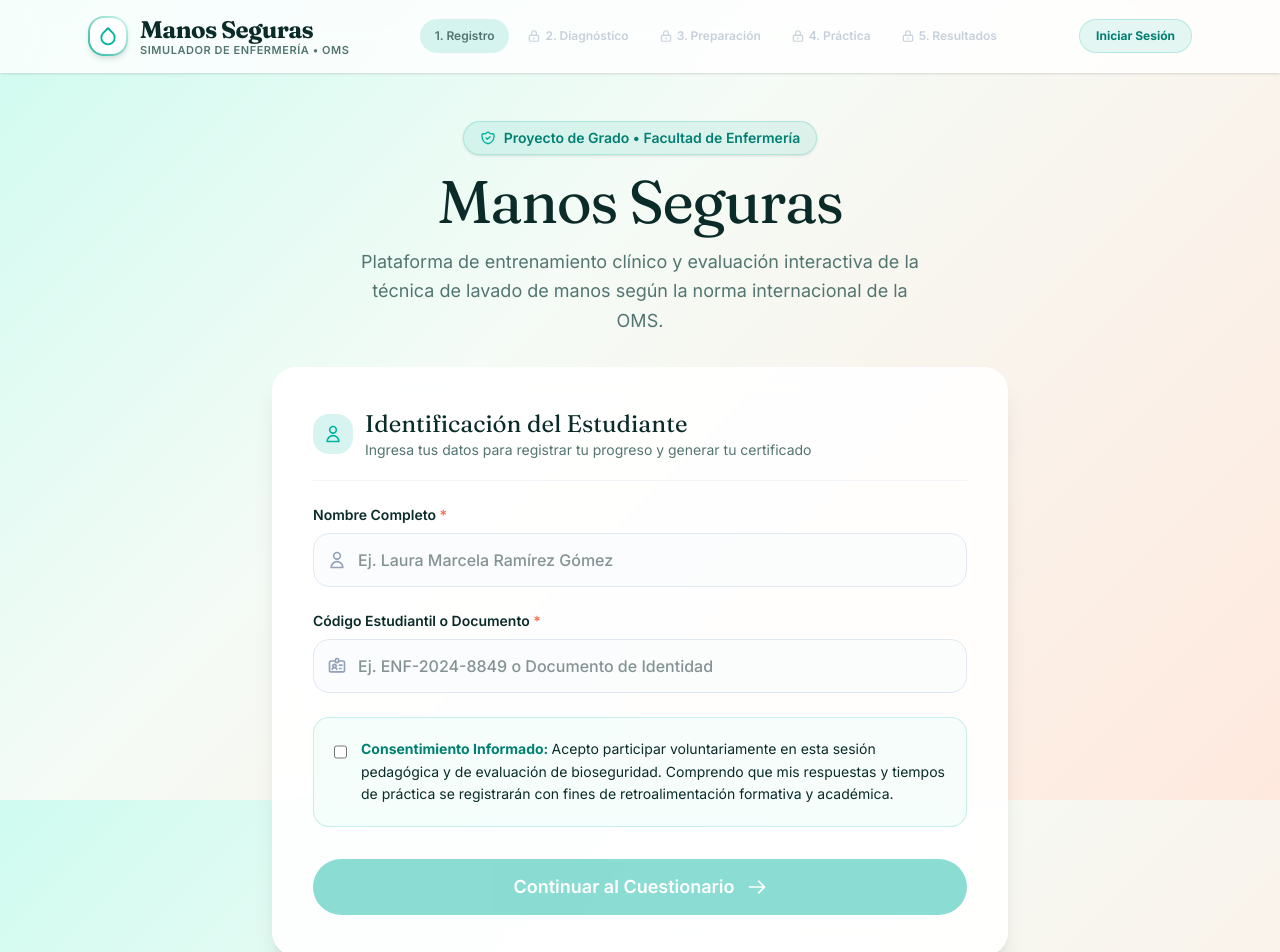
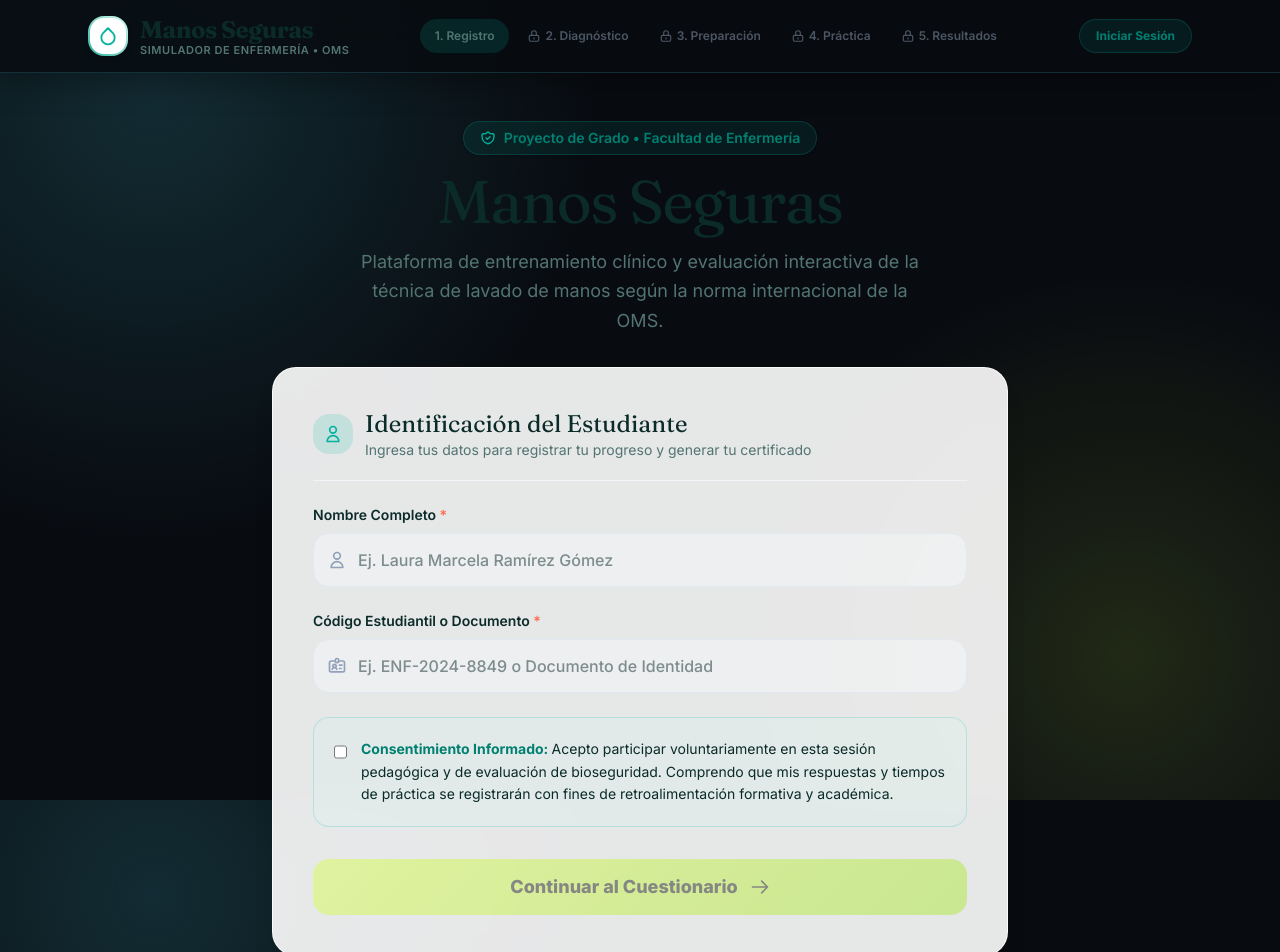
Before and after one commit to cristiancg11/Proyecto_Final_Software_Enfermeria, an Angular app: page /bienvenida in a window 1280 px wide. Shown: the top 952 px of the page. Built offline with nearby package versions, Linux system fonts and the light colour scheme.

Commit message:
style: add neon clinical button system

```diff
--- a/src/styles.css
+++ b/src/styles.css
@@ -26,18 +26,21 @@
 :root {
   --color-mint: #CFFBF0;
   --color-peach: #FFE9DE;
-  --color-primary: #00B39F;
-  --color-accent: #FF6A4D;
-  --color-ink: #0B2B29;
+  --color-primary: #D9FF43;
+  --color-accent: #50E7FF;
+  --color-ink: #F5F8FF;
 }
 
 body {
   font-family: 'Inter', sans-serif;
-  color: #0B2B29;
+  color: #F5F8FF;
   min-height: 100vh;
   margin: 0;
   padding: 0;
-  background: linear-gradient(135deg, #CFFBF0 0%, #F5FBF6 40%, #FFE9DE 100%);
+  background:
+    radial-gradient(circle at 12% 12%, rgba(80, 231, 255, 0.15), transparent 28rem),
+    radial-gradient(circle at 88% 82%, rgba(217, 255, 67, 0.12), transparent 24rem),
+    #080B10;
   background-attachment: fixed;
 }
 
@@ -69,23 +72,38 @@
   display: inline-flex;
   align-items: center;
   justify-content: center;
-  background-color: #00B39F;
-  color: #FFFFFF;
-  font-weight: 600;
+  position: relative;
+  overflow: hidden;
+  isolation: isolate;
+  background: linear-gradient(135deg, #D9FF43, #A8E92C);
+  color: #10150B;
+  font-weight: 800;
   padding: 0.875rem 2rem;
-  border-radius: 9999px;
-  transition: all 0.25s cubic-bezier(0.16, 1, 0.3, 1);
-  box-shadow: 0 4px 14px 0 rgba(0, 179, 159, 0.35);
+  border-radius: 1rem;
+  transition: transform 0.25s cubic-bezier(0.16, 1, 0.3, 1), box-shadow 0.25s ease, filter 0.25s ease;
+  box-shadow: 0 10px 28px rgba(217, 255, 67, 0.22), inset 0 1px 0 rgba(255, 255, 255, 0.55);
   cursor: pointer;
   border: none;
   text-decoration: none;
 }
 
 .btn-primary:hover:not(:disabled) {
-  background-color: #009988;
-  transform: translateY(-2px);
-  box-shadow: 0 6px 20px 0 rgba(0, 179, 159, 0.45);
+  transform: translateY(-3px) scale(1.015);
+  filter: brightness(1.07);
+  box-shadow: 0 15px 36px rgba(217, 255, 67, 0.35), 0 0 0 4px rgba(217, 255, 67, 0.1);
 }
+
+.btn-primary::after {
+  content: '';
+  position: absolute;
+  inset: 0;
+  z-index: -1;
+  background: linear-gradient(110deg, transparent 28%, rgba(255,255,255,.65) 48%, transparent 68%);
+  transform: translateX(-130%);
+  transition: transform .55s ease;
+}
+
+.btn-primary:hover:not(:disabled)::after { transform: translateX(130%); }
 
 .btn-primary:active:not(:disabled) {
   transform: translateY(0);
@@ -102,42 +120,51 @@
   display: inline-flex;
   align-items: center;
   justify-content: center;
-  background-color: #FF6A4D;
-  color: #FFFFFF;
-  font-weight: 600;
+  background: #111B2B;
+  color: #50E7FF;
+  font-weight: 800;
   padding: 0.875rem 2rem;
-  border-radius: 9999px;
+  border-radius: 1rem;
+  border: 1px solid rgba(80, 231, 255, .5);
   transition: all 0.25s cubic-bezier(0.16, 1, 0.3, 1);
-  box-shadow: 0 4px 14px 0 rgba(255, 106, 77, 0.35);
+  box-shadow: 0 8px 24px rgba(80, 231, 255, .12);
   cursor: pointer;
   border: none;
 }
 
 .btn-accent:hover:not(:disabled) {
-  background-color: #E8573A;
-  transform: translateY(-2px);
-  box-shadow: 0 6px 20px 0 rgba(255, 106, 77, 0.45);
+  background: #16273A;
+  transform: translateY(-3px);
+  box-shadow: 0 12px 30px rgba(80, 231, 255, .22);
 }
 
 .btn-secondary {
   display: inline-flex;
   align-items: center;
   justify-content: center;
-  background-color: #FFFFFF;
-  color: #0B2B29;
-  font-weight: 600;
+  background: rgba(17, 27, 43, .88);
+  color: #F5F8FF;
+  font-weight: 700;
   padding: 0.875rem 2rem;
-  border-radius: 9999px;
-  border: 1.5px solid #C2F6ED;
+  border-radius: 1rem;
+  border: 1px solid rgba(80, 231, 255, .32);
   transition: all 0.25s ease;
   cursor: pointer;
 }
 
 .btn-secondary:hover {
-  background-color: #E6FBF7;
-  border-color: #00B39F;
-  color: #008072;
+  background-color: #16273A;
+  border-color: #50E7FF;
+  color: #50E7FF;
 }
+
+header.sticky {
+  background: rgba(8, 11, 16, .84) !important;
+  border-color: rgba(80, 231, 255, .16) !important;
+  box-shadow: 0 10px 32px rgba(0, 0, 0, .3) !important;
+}
+
+footer { background: rgba(8, 11, 16, .82) !important; border-color: rgba(80, 231, 255, .13) !important; }
 
 /* Animations */
 @keyframes pulseSubtle {
```
